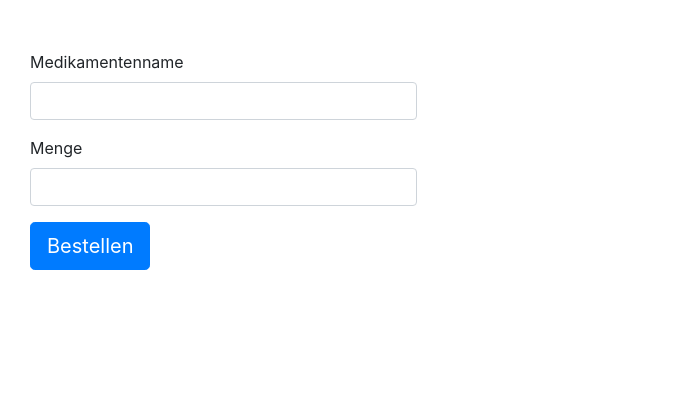
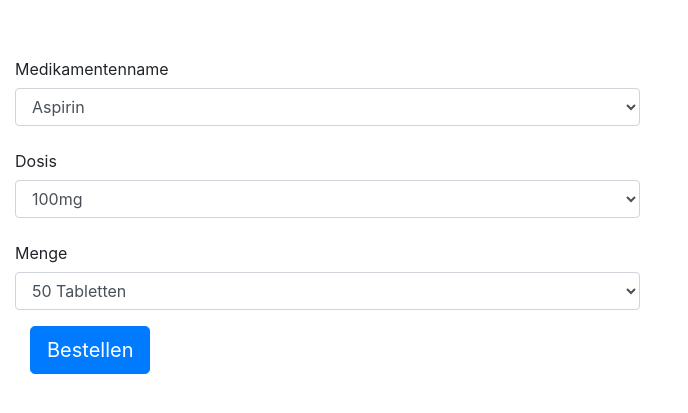
Before and after one commit to sweiss82/SSD_2021, a Django app: page / in a window 1280 px wide. Shown: the part 56-469 px from the top of the page, without its empty margins (0-688 px from the left). Run offline with Django 3.2, Linux system fonts and the light colour scheme; some libraries are stand-ins or nearby versions.

Commit message:
Medikament bestellen per Dropdown, Dosis ergänzt

```diff
--- a/backend/rest/models.py
+++ b/backend/rest/models.py
@@ -40,7 +40,9 @@ class Medikamentenbestellung(models.Model):
     arzt = models.ForeignKey(Arzt, on_delete=models.CASCADE, null=True)
     medikamentenname = models.ForeignKey(Medikament, on_delete=models.CASCADE, null=True)
     menge = models.CharField(max_length=50, unique=False, null=True)
+    dosis = models.CharField(max_length=50, unique=False, null=True)
     status = models.CharField(max_length=50, unique=False, null=True)
+    datum = models.DateField(null=True)
 
 class Medikamentenplan(models.Model):
     id = models.AutoField(primary_key=True)
--- a/backend/rest/templates/medikamentBestellen.html
+++ b/backend/rest/templates/medikamentBestellen.html
@@ -11,17 +11,37 @@
     <div class="container-fluid">
         <form action="#" method="POST" style="...">
             {% csrf_token %}
+
+        <div class="form-group form-group w-50 center">
+            <label for="bestellung_medi" class="col-form-label">Medikamentenname</label>
+            <select class="form-control" id="bestellung_medi" name="bestellung_medi">
+                <option value="Aspirin">Aspirin</option>
+                <option value="Ibuprophen">Ibuprophen</option>
+                <option value="Marcomar ">Marcomar </option>
+            </select>
+        </div>
+
+        <div class="form-group form-group w-50 center">
+            <label for="bestellung_dosis" class="col-form-label">Dosis</label>
+            <select class="form-control" id="bestellung_dosis" name="bestellung_dosis">
+                <option value="100mg">100mg</option>
+                <option value="125mg">125mg</option>
+                <option value="150mg">150mg</option>
+            </select>
+        </div>
+
+        <div class="form-group form-group w-50 center">
+            <label for="bestellung_menge" class="col-form-label">Menge</label>
+            <select class="form-control" id="bestellung_menge" name="bestellung_menge">
+                <option value="50 Tabletten">50 Tabletten</option>
+                <option value="100 Tabletten">100 Tabletten</option>
+                <option value="200 Tabletten">200 Tabletten</option>
+            </select>
+        </div>
+
         <div class="mb-3 col-sm-4">
-            <label for="medikamentenname" class="form-label">Medikamentenname</label>
-                <input type="text" id="medikamentenname" class="form-control">
+            <input type="submit" class="btn btn-lg btn-primary" value="Bestellen" />
         </div>
-        <div class="mb-3 col-sm-4">
-            <label for="menge">Menge</label>
-                <input type="text" id="menge" class="form-control">
-        </div>
-            <div class="mb-3 col-sm-4">
-        <input type="submit" class="btn btn-lg btn-primary" value="Bestellen" />
-            </div>
     </div>
 </form>
 
--- a/backend/rest/templates/medikamentenanfrage_offen.html
+++ b/backend/rest/templates/medikamentenanfrage_offen.html
@@ -11,6 +11,7 @@
         <th scope="col">Nr.</th>
         <th scope="col">Patient</th>
         <th scope="col">Medikamentenname</th>
+        <th scope="col">Dosis</th>
         <th scope="col">Menge</th>
     </tr>
     </thead>
@@ -20,6 +21,7 @@
         <td></td>
         <td>{{i.patient.nachname}}</td>
         <td>{{i.medikamentenname.medikamentenname}}</td>
+        <td>{{i.dosis}}</td>
         <td>{{i.menge}}</td>
     </tr>
     {% endfor %}
--- a/backend/rest/views.py
+++ b/backend/rest/views.py
@@ -7,6 +7,7 @@ from django.contrib.auth.models import User, Group
 from rest_framework import viewsets
 from rest_framework import permissions
 from .serializer import UserSerializer
+import datetime
 from django.shortcuts import HttpResponse
 
 # Create your views here.
@@ -15,9 +16,13 @@ def medikamentBestellen(request):
     if request.method == 'GET':
         return render(request, 'medikamentBestellen.html')
     elif request.method == 'POST':
-        medikamentenbezeichnung = request.POST.get('medikamentenbezeichnung', None)
-        menge = request.POST.get('menge', None)
-        bestellung = Medikamentenbestellung(medikamentenname = medikamentenbezeichnung, menge=menge)
+        medikamentenbezeichnung = request.POST.get('bestellung_medi', None)
+        menge = request.POST.get('bestellung_menge', None)
+        dosis = request.POST.get('bestellung_dosis', None)
+        arzt = Arzt.objects.get(id=1)
+        patient = Patient.objects.get(id=1)
+        date = datetime.datetime(2001,1,1,8,30) #todo: datum bei apo auswählen
+        bestellung = Medikamentenbestellung(patient=patient, medikamentenname=Medikament.objects.get(medikamentenname=medikamentenbezeichnung), menge=menge, dosis=dosis, status=BestellungStatus.OFFEN, arzt=arzt, datum=date)
         bestellung.save()
         return HttpResponse("<h2>Speichern erfolgreich!</h2>")
     else:
@@ -60,6 +65,7 @@ def krankenkasseLogin(request):
     else:
          return render(request, 'Krankenkasse_Login.html')
 
+#todo: wann wird das aufgerufen?
 def persoenlicheDatenArzt(request):
     if request.method == 'GET':
         return render(request, 'persoenlicheDaten_arzt.html')
@@ -100,6 +106,6 @@ def ueberblick_patient(request):
 def offene_bestellungen_patient(request):
         try:
             bestellungen = Medikamentenbestellung.objects.filter(patient=1)
-        except Bestellungen.DoesNotExist:
+        except bestellungen.DoesNotExist:
             return HttpResponse("<h2>keine Bestellungen vorhanden!</h2>")
         return render(request, 'offene_bestellungen_patient.html', {'bestellungen': bestellungen})
```
